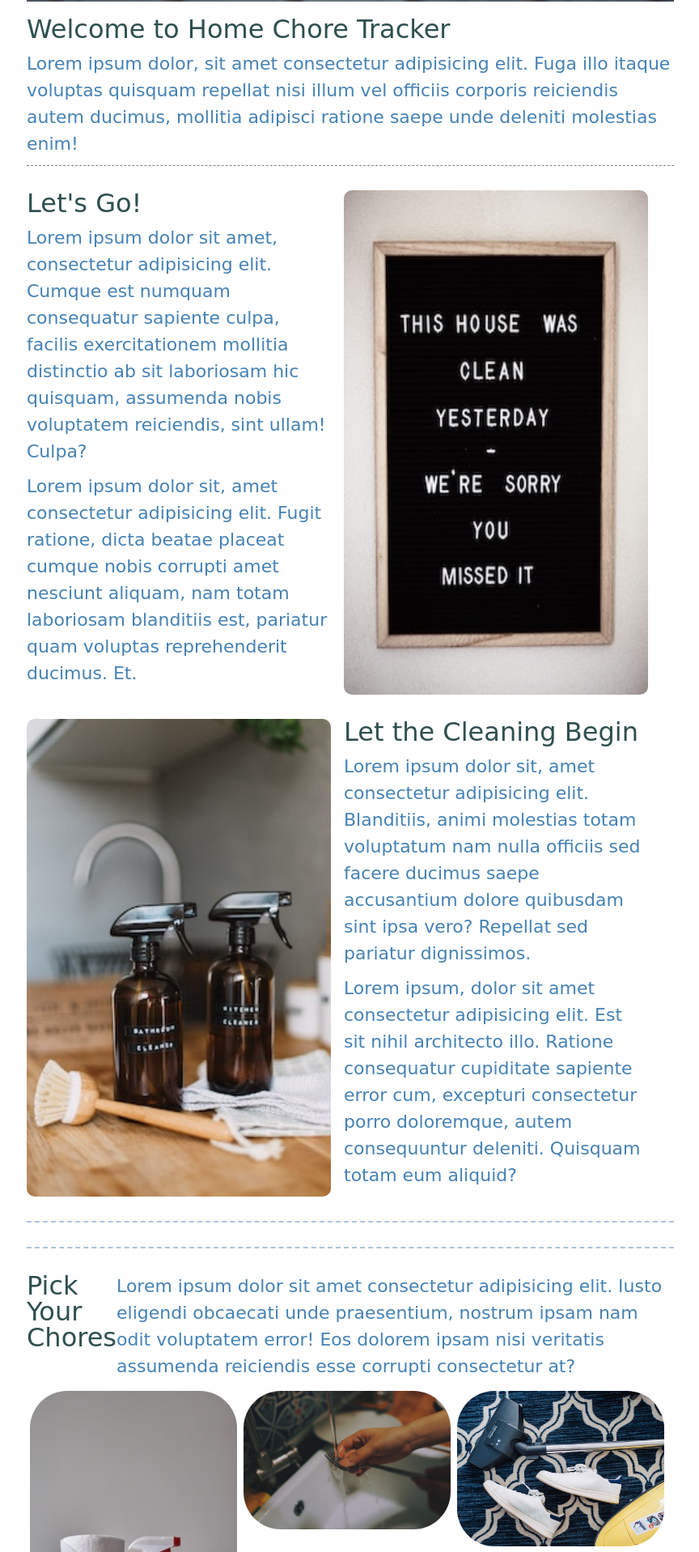
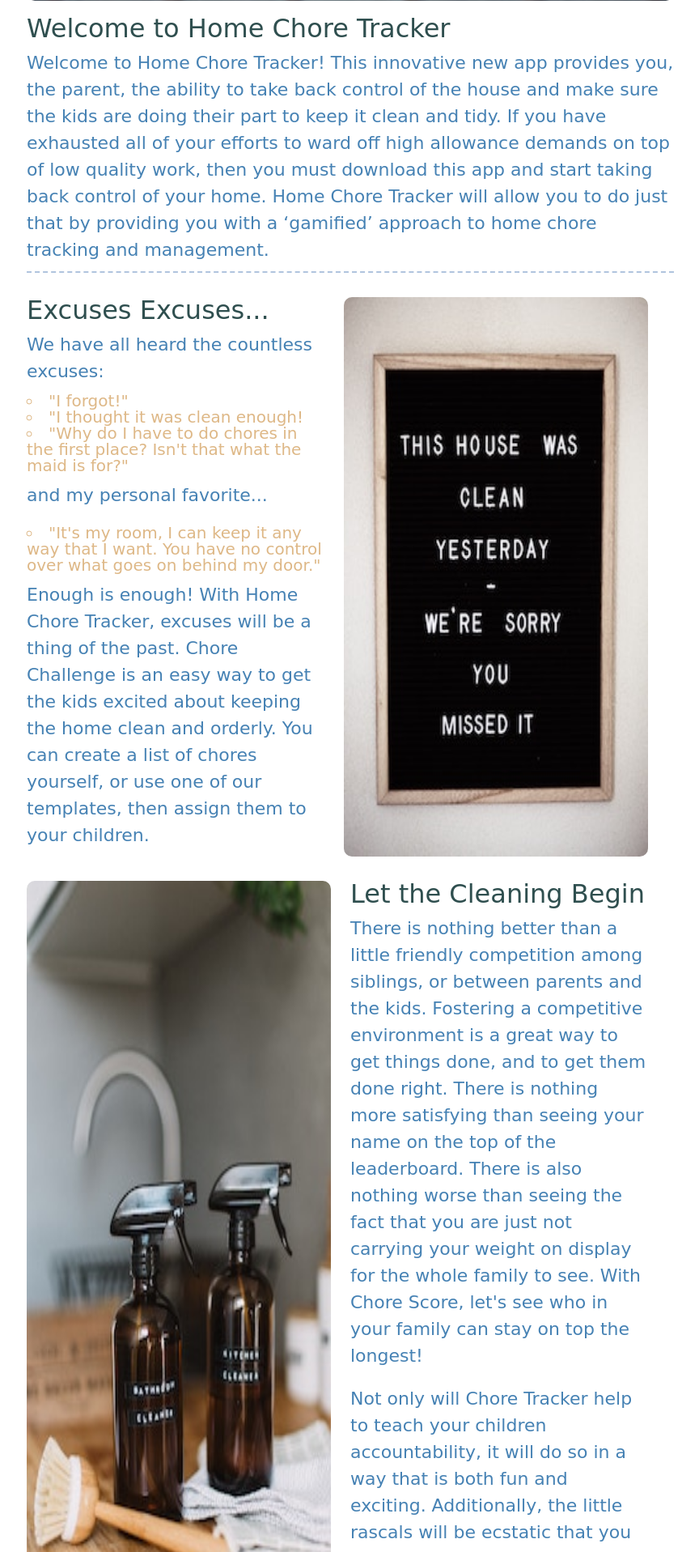
Before and after one commit to BuildWeekHomeChoreTracker/UI-Marketing, a plain HTML site: page index.html in a window 1280 px wide. Shown: the part 711-2628 px from the top of the page at 81% size, without its empty margins (207-1071 px from the left). Drawn offline with Linux system fonts and the light colour scheme; a web font is replaced by a local one.

Commit message:
began to finalize copy on the landing page as well as a few style tweaks
Began to finalize copy on landing page. Fine tooled some of the styling.
Also adjusted some of the image sizes for tablet and mobile media breakpoints.

```diff
--- a/index.html
+++ b/index.html
@@ -38,7 +38,7 @@
       </div>
       <div class="header-one">
         <h2>Welcome to Home Chore Tracker</h2>
-        <p>Lorem ipsum dolor, sit amet consectetur adipisicing elit. Fuga illo itaque voluptas quisquam repellat nisi illum vel officiis corporis reiciendis autem ducimus, mollitia adipisci ratione saepe unde deleniti molestias enim!</p>
+        <p>Welcome to Home Chore Tracker! This innovative new app provides you, the parent, the ability to take back control of the house and make sure the kids are doing their part to keep it clean and tidy. If you have exhausted all of your efforts to ward off high allowance demands on top of low quality work, then you must download this app and start taking back control of your home. Home Chore Tracker will allow you to do just that by providing you with a ‘gamified’ approach to home chore tracking and management.</p>
       </div>
     </header>
 
@@ -46,9 +46,21 @@
 
     <section class="content-section">
       <div class="text-content">
-        <h2>Let's Go!</h2>
-        <p>Lorem ipsum dolor sit amet, consectetur adipisicing elit. Cumque est numquam consequatur sapiente culpa, facilis exercitationem mollitia distinctio ab sit laboriosam hic quisquam, assumenda nobis voluptatem reiciendis, sint ullam! Culpa?</p>
-        <p>Lorem ipsum dolor sit, amet consectetur adipisicing elit. Fugit ratione, dicta beatae placeat cumque nobis corrupti amet nesciunt aliquam, nam totam laboriosam blanditiis est, pariatur quam voluptas reprehenderit ducimus. Et.</p>
+        <h2>Excuses Excuses...</h2>
+        <p>We have all heard the countless excuses:</p>
+        <ul>
+          <li>"I forgot!"</li>
+          <li>"I thought it was clean enough!</li>
+          <li>"Why do I have to do chores in the first place? Isn't that what the maid is for?"</li>
+        </ul>
+        <br>
+        <p>and my personal favorite...</p>
+        <br>
+        <ul>
+          <li>"It's my room, I can keep it any way that I want. You have no control over what goes on behind my door."</li>
+        </ul>
+        <br>
+        <p>Enough is enough! With Home Chore Tracker, excuses will be a thing of the past. Chore Challenge is an easy way to get the kids excited about keeping the home clean and orderly. You can create a list of chores yourself, or use one of our templates, then assign them to your children.</p>
       </div>
       <div class="img-content">
         <img src="img/sign.jpg" alt="a sign saying this house was clean yesterday, sorry you missed it">
@@ -60,15 +72,16 @@
       </div>
       <div class="text-content">
         <h2>Let the Cleaning Begin</h2>
-        <p>Lorem ipsum dolor sit, amet consectetur adipisicing elit. Blanditiis, animi molestias totam voluptatum nam nulla officiis sed facere ducimus saepe accusantium dolore quibusdam sint ipsa vero? Repellat sed pariatur dignissimos.</p>
-        <p>Lorem ipsum, dolor sit amet consectetur adipisicing elit. Est sit nihil architecto illo. Ratione consequatur cupiditate sapiente error cum, excepturi consectetur porro doloremque, autem consequuntur deleniti. Quisquam totam eum aliquid?</p>
+        <p>There is nothing better than a little friendly competition among siblings, or between parents and the kids. Fostering a competitive environment is a great way to get things done, and to get them done right. There is nothing more satisfying than seeing your name on the top of the leaderboard. There is also nothing worse than seeing the fact that you are just not carrying your weight on display for the whole family to see. With Chore Score, let's see who in your family can stay on top the longest!</p>
+        <br>
+        <p>Not only will Chore Tracker help to teach your children accountability, it will do so in a way that is both fun and exciting. Additionally, the little rascals will be ecstatic that you are incorporating the use of electronics into a daily routine that might otherwise be device free. It's a win-win for all!</p>
       </div>
 
     </section>
     <section class="content-destination">
         <div class="content-destination1">
-            <h2>Pick Your Chores</h2>
-            <p>Lorem ipsum dolor sit amet consectetur adipisicing elit. Iusto eligendi obcaecati unde praesentium, nostrum ipsam nam odit voluptatem error! Eos dolorem ipsam nisi veritatis assumenda reiciendis esse corrupti consectetur at?</p>
+            <h2>Chore Score Leaderboard</h2>
+            <p>There is nothing better than a little friendly competition amongst siblings, or between parents and the kids. Fostering a competitive environment is a great way to get things done, and to get them done right. There is nothing more satisfying than seeing your name on the top of the leaderboard. There is also nothing worse than seeing the fact that you are just not carrying your weight on display for the whole family to see. With Chore Score, let's see who in your family can stay on top the longest!</p>
         </div>
         <div class="content-destination2">
             <img src="img/windex and paper towels.jpg" alt="picture of a bottle of windex and a roll of paper towels">
--- a/less/home-page.less
+++ b/less/home-page.less
@@ -3,18 +3,19 @@ header{
     flex-direction: column;
 
     .header-img{
-      border-top: 1px dashed gray;
+
 
       img{
         width: 100%;
         height: fit-content;
+        border-radius: 10px;
       }//closing bracket for header .header-img img
     }//bracket that closes .home .header .header-img
 
     .header-one{
       display: flex;
       flex-direction: column;
-      border-bottom: 1px dashed gray;
+      border-bottom: 2px dashed @navigation-border;
 
       h2{
         margin-top: 2%;
@@ -34,7 +35,15 @@ header{
 
     .text-content {
       width: 48%;
-      padding-right: 1%;
+      padding-right: 2%;
+
+      ul{
+        list-style-type: circle;
+        font-size: 2rem;
+        list-style-position: inside;
+        color: burlywood;
+
+      }//closing brackets for .content-section .text-content ul
 
       @media @mobile{
         width: 100%;
@@ -54,6 +63,7 @@ header{
 
       img {
         border-radius: 10px;
+        width: -webkit-fill-available;
 
         @media @mobile{
           width: 100%;
@@ -65,10 +75,10 @@ header{
 
   .inverse-content {
     padding-bottom: 30px;
-    border-bottom: 2px dashed @navigation-border;
+
 
     .text-content {
-      padding-left: 1%;
+      padding-left: 2%;
       padding-right: 0;
 
     @media @mobile{
```
Also changed, not shown: css/index.css.
